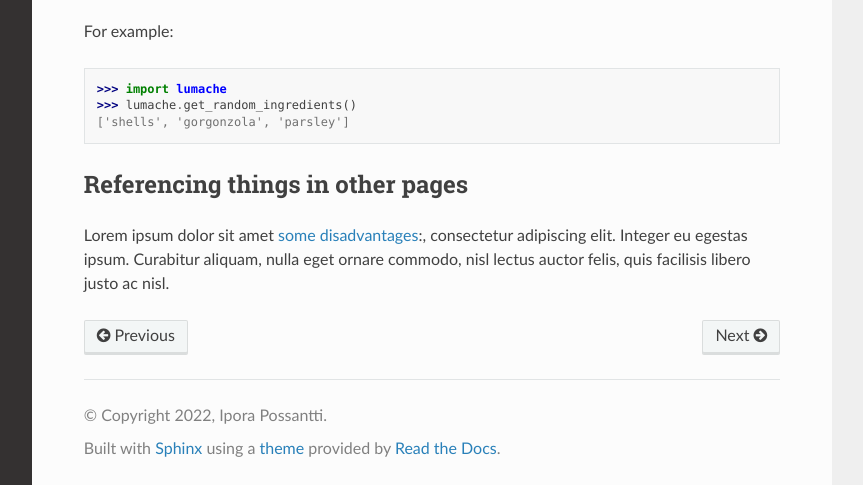
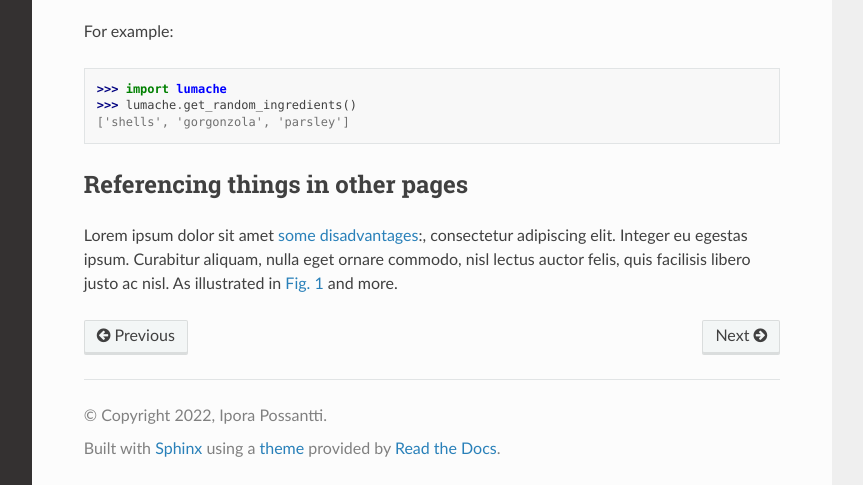
Before and after one commit to ipo-exe/docsdemo_spx, a Sphinx documentation site: the page built from docs/usage.rst, in a window 1280 px wide and 1247 px high, cut to the strip 762-1247 px from the top of the window. Shown: the whole strip, without its empty margins (268-1131 px from the left). Built offline with Sphinx 7.4.7 and the Read the Docs theme 2.0.0, drawn with Linux system fonts in a browser that asks for light colours.

Commit message:
Update usage.rst

```diff
--- a/docs/usage.rst
+++ b/docs/usage.rst
@@ -35,4 +35,4 @@ For example:
 Referencing things in other pages
 ---------------------------------
 
-Lorem ipsum dolor sit amet :ref:`some disadvantages <my target>`:, consectetur adipiscing elit. Integer eu egestas ipsum. Curabitur aliquam, nulla eget ornare commodo, nisl lectus auctor felis, quis facilisis libero justo ac nisl.
+Lorem ipsum dolor sit amet :ref:`some disadvantages <my target>`:, consectetur adipiscing elit. Integer eu egestas ipsum. Curabitur aliquam, nulla eget ornare commodo, nisl lectus auctor felis, quis facilisis libero justo ac nisl. As illustrated in :numref:`myfig` and more.
```
